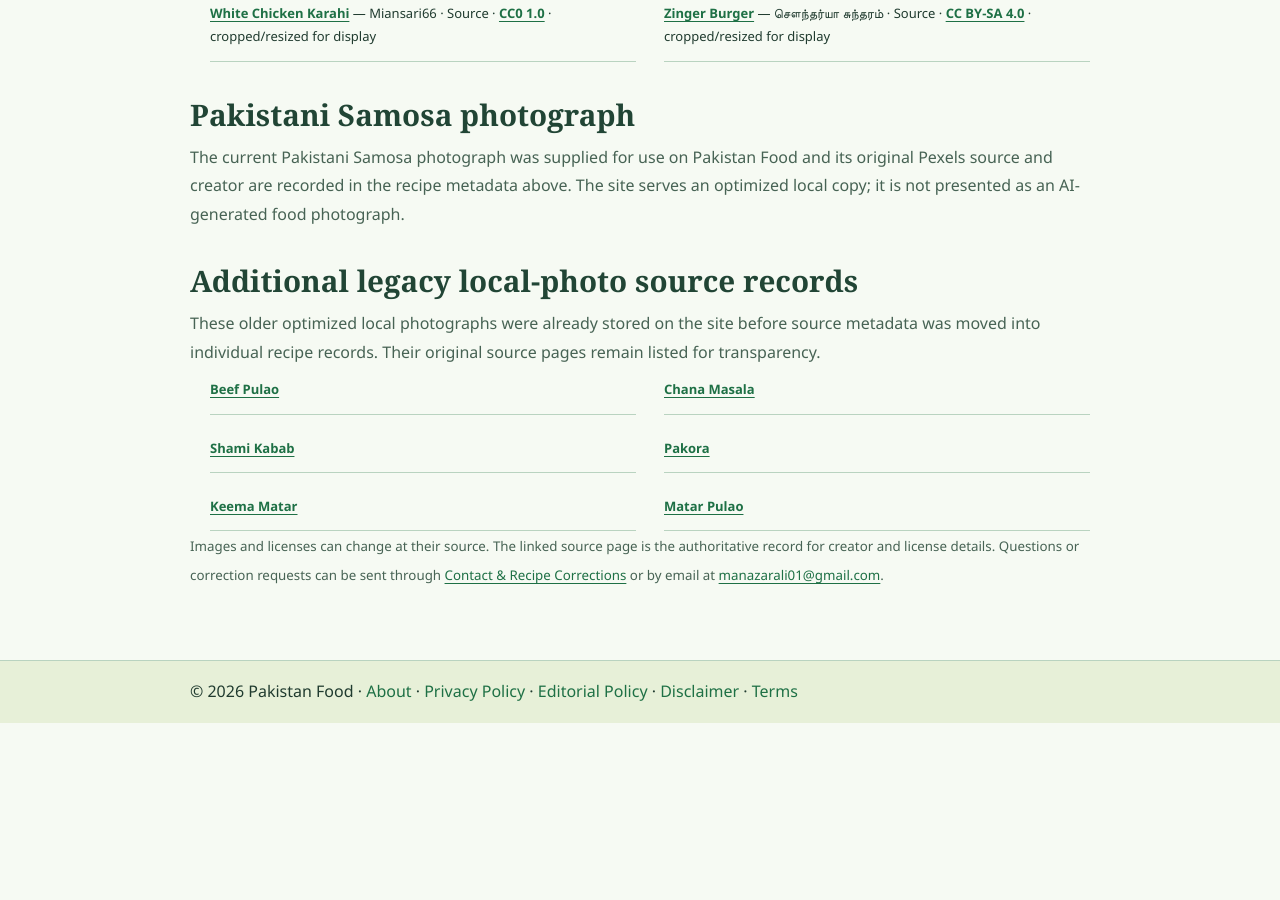
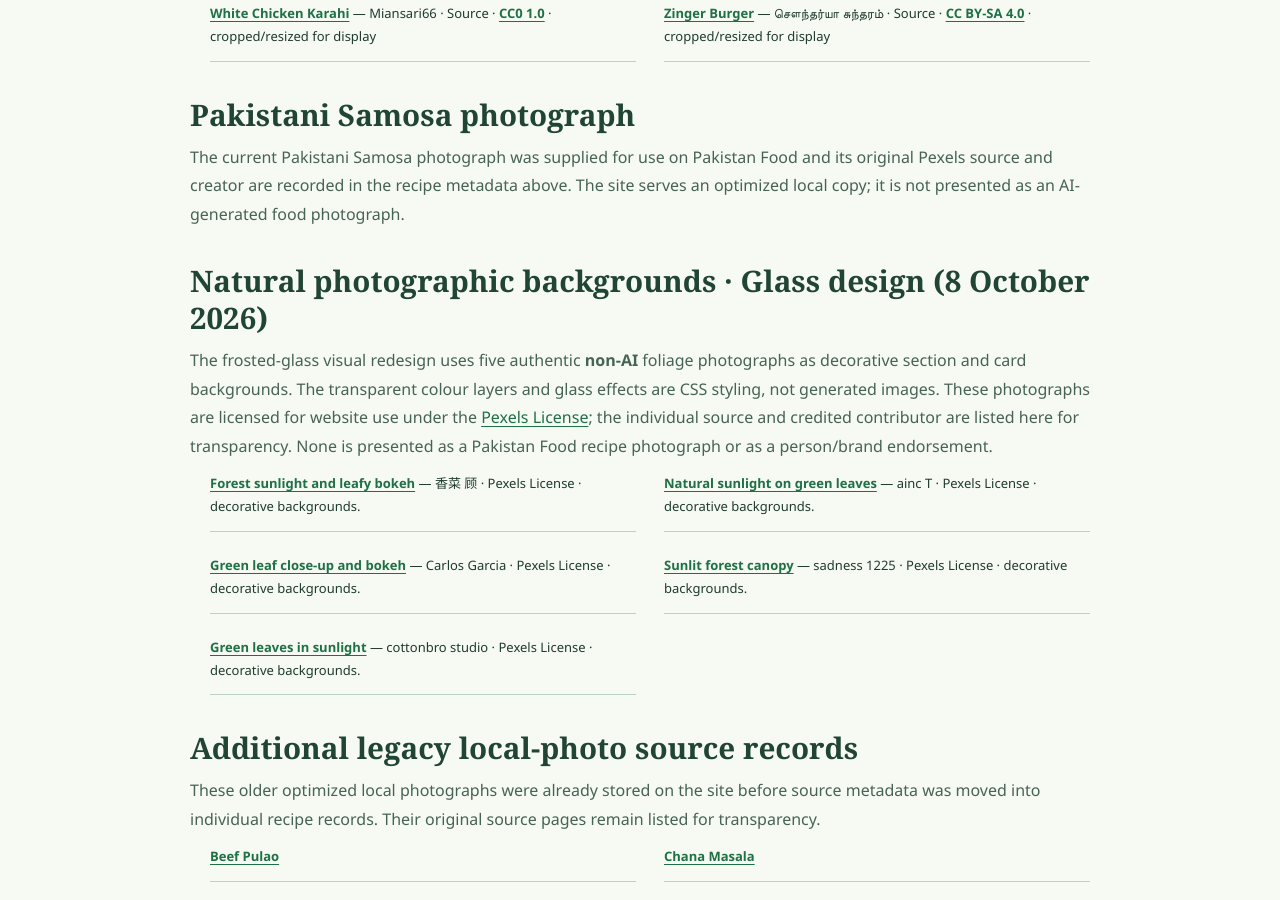
Before and after one commit to manazarali01-hub/pakistan-food, a Jekyll site: the page built from image-credits.html, in a window 1280 px wide and 900 px high, scrolled down 2903 px. Built offline with Jekyll 4.4.1, drawn with Linux system fonts in a browser that asks for light colours; before the commit the page ends 3626 px from its top, so only the background shows below that.

Commit message:
docs(food): credit five licensed non-AI foliage photos used in frosted-glass backgrounds

```diff
--- a/image-credits.html
+++ b/image-credits.html
@@ -48,6 +48,16 @@ layout: null
       <h2>Pakistani Samosa photograph</h2>
       <p>The current Pakistani Samosa photograph was supplied for use on Pakistan Food and its original Pexels source and creator are recorded in the recipe metadata above. The site serves an optimized local copy; it is not presented as an AI-generated food photograph.</p>
 
+      <h2>Natural photographic backgrounds · Glass design (8 October 2026)</h2>
+      <p>The frosted-glass visual redesign uses five authentic <strong>non-AI</strong> foliage photographs as decorative section and card backgrounds. The transparent colour layers and glass effects are CSS styling, not generated images. These photographs are licensed for website use under the <a href="https://www.pexels.com/license/" rel="noopener noreferrer">Pexels License</a>; the individual source and credited contributor are listed here for transparency. None is presented as a Pakistan Food recipe photograph or as a person/brand endorsement.</p>
+      <ul class="credits-list">
+        <li><a href="https://www.pexels.com/photo/vibrant-green-leaves-with-sunlight-in-forest-30744638/" rel="noopener noreferrer">Forest sunlight and leafy bokeh</a> — 香菜 顾 · Pexels License · decorative backgrounds.</li>
+        <li><a href="https://www.pexels.com/photo/vibrant-green-leaves-in-natural-sunlight-35821614/" rel="noopener noreferrer">Natural sunlight on green leaves</a> — ainc T · Pexels License · decorative backgrounds.</li>
+        <li><a href="https://www.pexels.com/photo/close-up-of-vibrant-green-leaves-in-sunlight-36728536/" rel="noopener noreferrer">Green leaf close-up and bokeh</a> — Carlos Garcia · Pexels License · decorative backgrounds.</li>
+        <li><a href="https://www.pexels.com/photo/sunlit-green-leaves-in-a-forest-canopy-33252555/" rel="noopener noreferrer">Sunlit forest canopy</a> — sadness 1225 · Pexels License · decorative backgrounds.</li>
+        <li><a href="https://www.pexels.com/photo/green-leaves-in-sunlight-5607884/" rel="noopener noreferrer">Green leaves in sunlight</a> — cottonbro studio · Pexels License · decorative backgrounds.</li>
+      </ul>
+
       <h2>Additional legacy local-photo source records</h2>
       <p>These older optimized local photographs were already stored on the site before source metadata was moved into individual recipe records. Their original source pages remain listed for transparency.</p>
       <ul class="credits-list">
```
